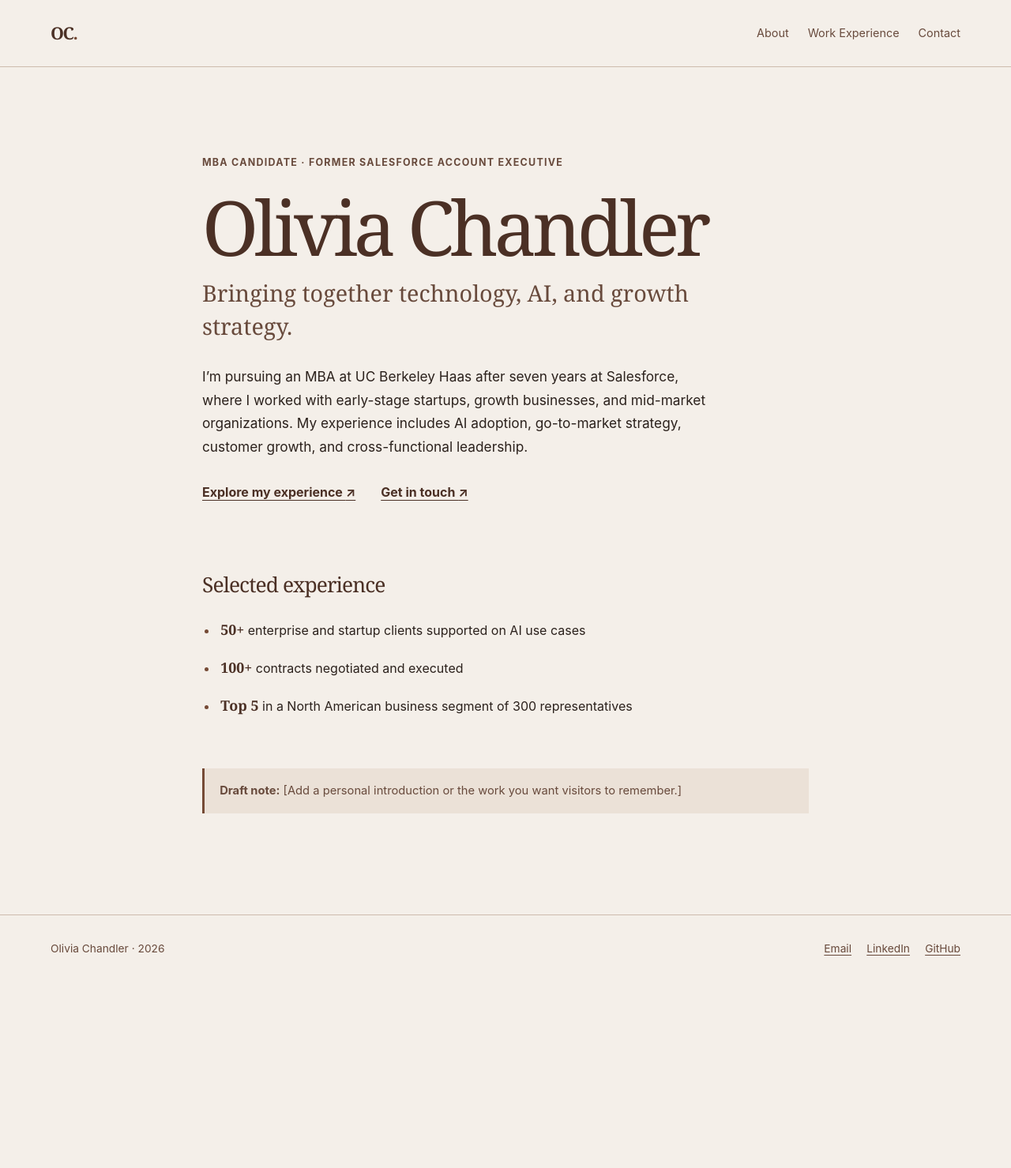
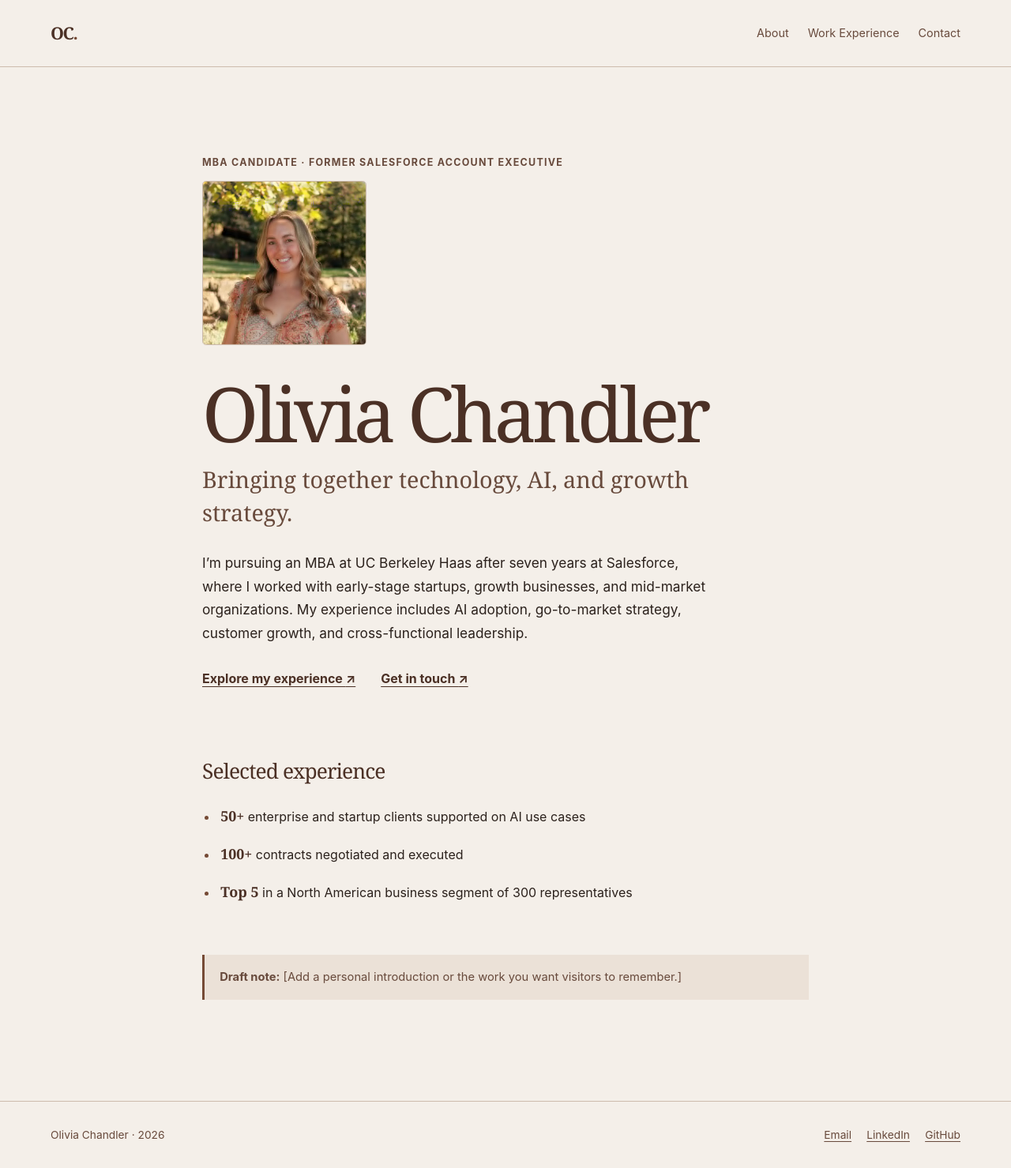
Before and after one commit to oliviachandler-77/oliviachandler-77.github.io, a Jekyll site: the page built from index.md, in a window 1280 px wide. Shown: the whole page at 79% size. Built offline with Jekyll 4.4.1, drawn with Linux system fonts in a browser that asks for light colours; before the commit the page ends 1243 px from its top, so only the background shows below that.

Commit message:
Add homepage portrait and LinkedIn URL

```diff
--- a/assets/css/site.css
+++ b/assets/css/site.css
@@ -174,6 +174,23 @@ p {
 .home-title {
   margin-bottom: 0.4rem;
   font-size: clamp(3.2rem, 11vw, 6rem);
+}
+
+.home-portrait {
+  width: clamp(9rem, 32vw, 13rem);
+  aspect-ratio: 1;
+  margin: 0 0 1.75rem;
+  overflow: hidden;
+  border: 1px solid var(--line);
+  border-radius: 0.3rem;
+  background: var(--paper-deep);
+}
+
+.home-portrait img {
+  display: block;
+  width: 100%;
+  height: 100%;
+  object-fit: cover;
 }
 
 .home-lede,
--- a/index.md
+++ b/index.md
@@ -6,6 +6,15 @@ permalink: /
 ---
 
 <p class="eyebrow">MBA candidate · Former Salesforce account executive</p>
+<figure class="home-portrait">
+  <img
+    src="{{ '/assets/images/olivia-chandler.jpeg' | relative_url }}"
+    alt="Olivia Chandler smiling outdoors"
+    width="800"
+    height="800"
+    fetchpriority="high"
+  >
+</figure>
 <h1 class="home-title">Olivia Chandler</h1>
 <p class="home-lede">Bringing together technology, AI, and growth strategy.</p>
 
```
Also changed, not shown: contact.md (+1 -1 lines), assets/images/olivia-chandler.jpeg (added).
